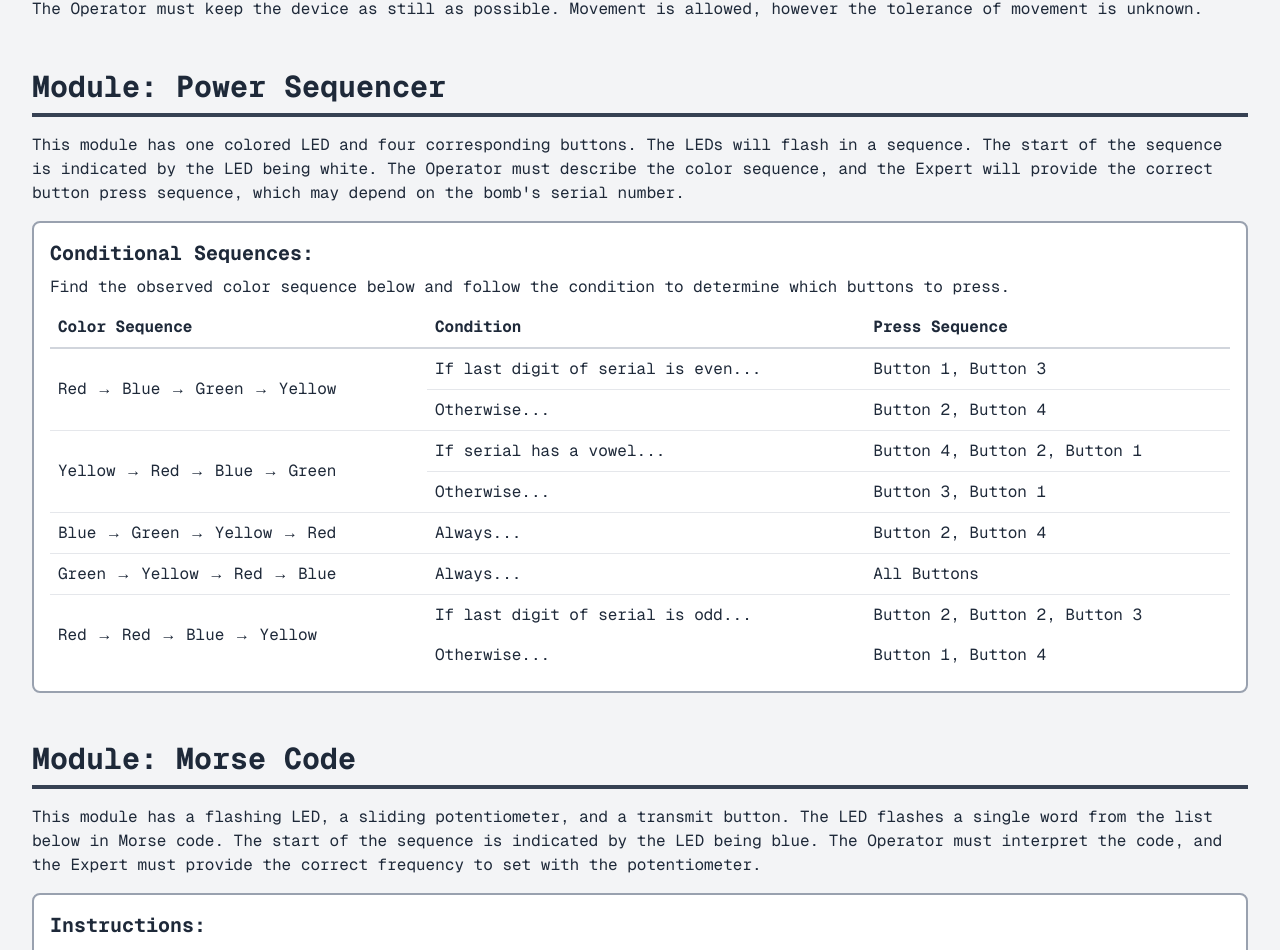
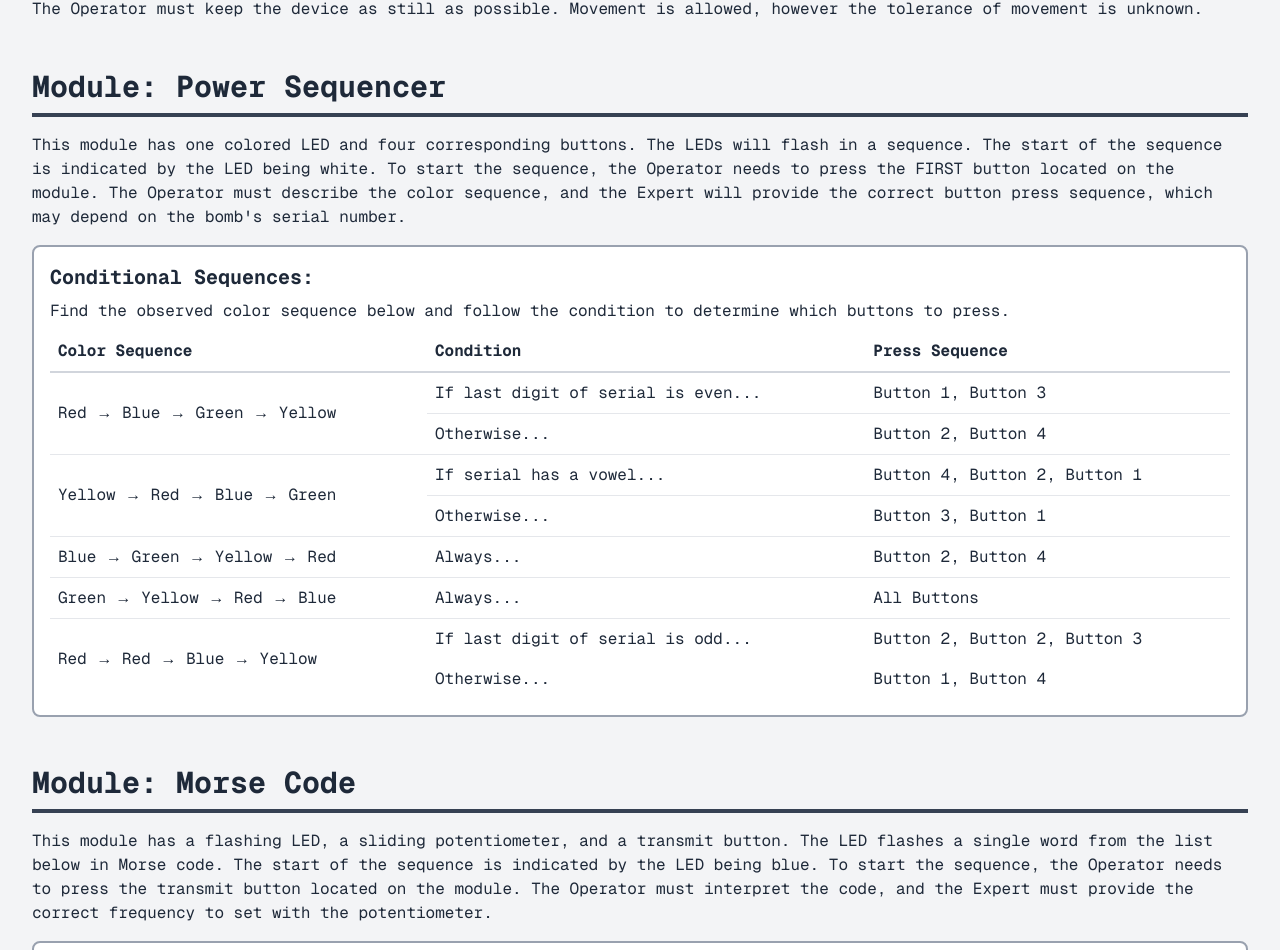
Before and after one commit to Jayx2u/blind-defusal, a Next.js app in the folder manual-web/: page / in a window 1280 px wide. Shown: the part 1837-2787 px from the top of the page. Built offline with nearby package versions, Linux system fonts and the light colour scheme.

Commit message:
manual: Clarify starting sequences

```diff
--- a/manual-web/src/app/page.tsx
+++ b/manual-web/src/app/page.tsx
@@ -134,7 +134,7 @@ export default function Home() {
           </h2>
           <div className="space-y-4">
             <p>
-              This module has one colored LED and four corresponding buttons. The LEDs will flash in a sequence. The start of the sequence is indicated by the LED being white. The Operator must describe the color sequence, and the Expert will provide the correct button press sequence, which may depend on the bomb&apos;s serial number.
+              This module has one colored LED and four corresponding buttons. The LEDs will flash in a sequence. The start of the sequence is indicated by the LED being white. To start the sequence, the Operator needs to press the FIRST button located on the module. The Operator must describe the color sequence, and the Expert will provide the correct button press sequence, which may depend on the bomb&apos;s serial number.
             </p>
             <div className="p-4 border-2 border-gray-400 rounded-lg bg-white">
               <h3 className="text-xl font-bold mb-2">Conditional Sequences:</h3>
@@ -198,7 +198,7 @@ export default function Home() {
           </h2>
           <div className="space-y-4">
             <p>
-              This module has a flashing LED, a sliding potentiometer, and a transmit button. The LED flashes a single word from the list below in Morse code. The start of the sequence is indicated by the LED being blue. The Operator must interpret the code, and the Expert must provide the correct frequency to set with the potentiometer.
+              This module has a flashing LED, a sliding potentiometer, and a transmit button. The LED flashes a single word from the list below in Morse code. The start of the sequence is indicated by the LED being blue. To start the sequence, the Operator needs to press the transmit button located on the module. The Operator must interpret the code, and the Expert must provide the correct frequency to set with the potentiometer.
             </p>
             <div className="p-4 border-2 border-gray-400 rounded-lg bg-white space-y-6">
               <div>
```
